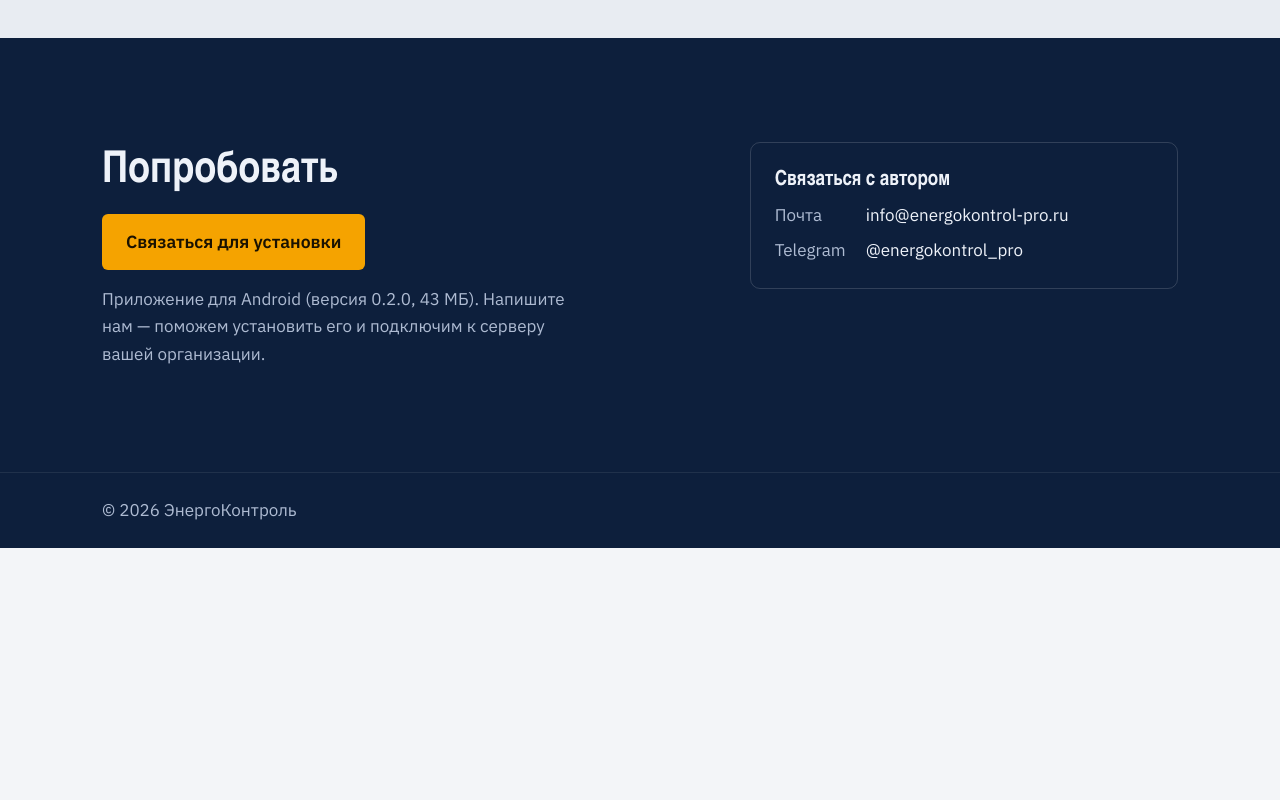
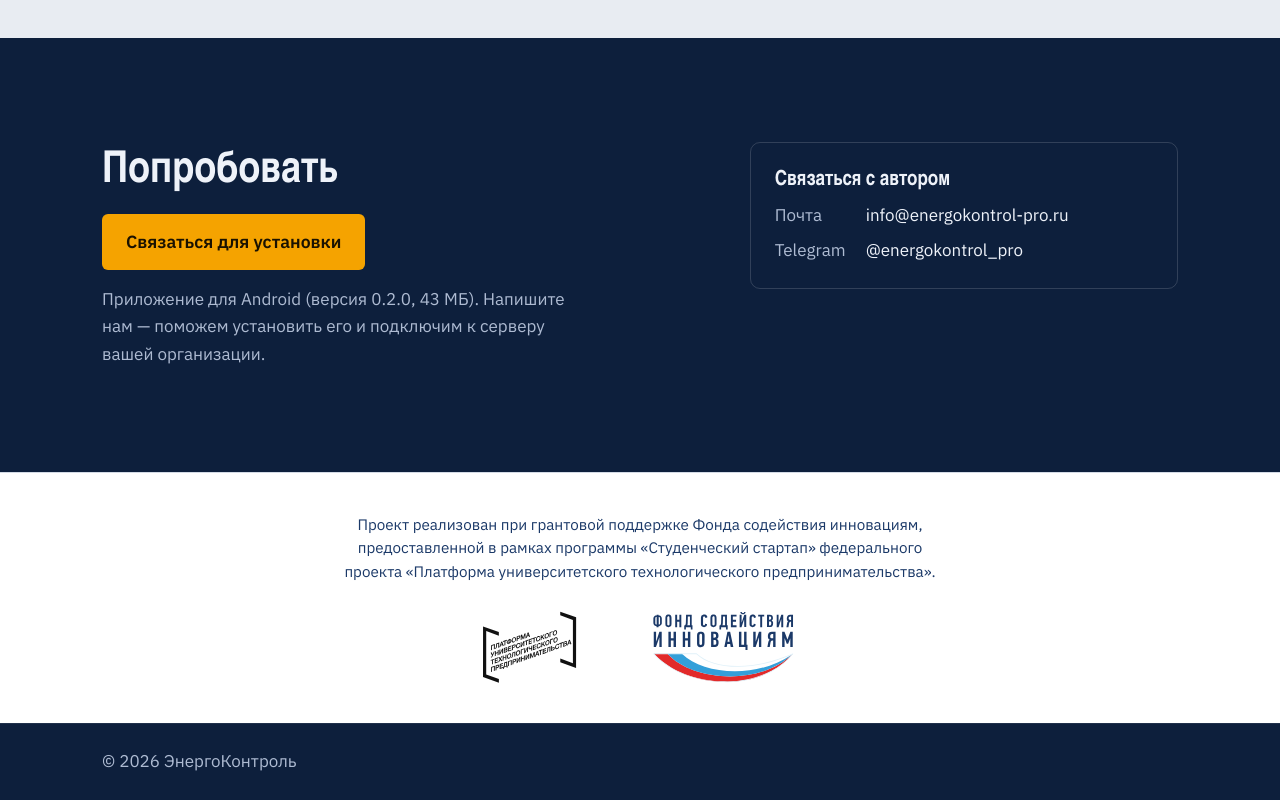
Before and after one commit to EnergyControlRus/energokontrol-site, a plain HTML site: page index.html in a window 1280 px wide. Shown: the part 3863-4663 px from the top of the page. Before the commit the page ends 4411 px from the top, so only its background shows below. Drawn offline with nearby package versions, Linux system fonts and the light colour scheme.

Commit message:
Grant support block with Fund and Platform logos
Co-Authored-By: Claude Opus 5.5 <noreply@anthropic.com>

```diff
--- a/index.html
+++ b/index.html
@@ -157,6 +157,16 @@
     </section>
   </main>
 
+  <section class="grant" aria-label="Грантовая поддержка">
+    <div class="wrap grant__inner">
+      <p class="grant__text">Проект реализован при грантовой поддержке Фонда содействия инновациям, предоставленной в&nbsp;рамках программы «Студенческий стартап» федерального проекта «Платформа университетского технологического предпринимательства».</p>
+      <div class="grant__logos">
+        <img src="img/logo-platform.svg" width="106" height="81" alt="Платформа университетского технологического предпринимательства">
+        <img src="img/logo-fasie.svg" width="152" height="74" alt="Фонд содействия инновациям">
+      </div>
+    </div>
+  </section>
+
   <footer class="site-footer">
     <div class="wrap site-footer__inner">
       <span>© 2026 ЭнергоКонтроль</span>
--- a/styles.css
+++ b/styles.css
@@ -467,3 +467,11 @@ section[id] { scroll-margin-top: 60px; }
 /* Подвал */
 .site-footer { background: var(--navy); color: var(--on-navy-muted); border-top: 1px solid rgba(255, 255, 255, 0.08); }
 .site-footer__inner { display: flex; justify-content: space-between; gap: 16px; padding-top: 24px; padding-bottom: 24px; }
+
+/* Грантовая поддержка: всегда на белом, чтобы логотипы фонда читались в любой теме */
+.grant { background: #ffffff; color: #1b3968; border-top: 1px solid #d3dae5; }
+.grant__inner { padding-top: 40px; padding-bottom: 40px; text-align: center; }
+.grant__text { max-width: 68ch; margin: 0 auto 28px; font-size: 0.95rem; line-height: 1.55; }
+.grant__logos { display: flex; justify-content: center; align-items: center; flex-wrap: wrap; gap: 32px 72px; }
+.grant__logos img { height: 72px; width: auto; }
+@media (max-width: 400px) { .grant__logos img { height: 60px; } }
```
Also changed, not shown: img/logo-fasie.svg (added), img/logo-platform.svg (added).
